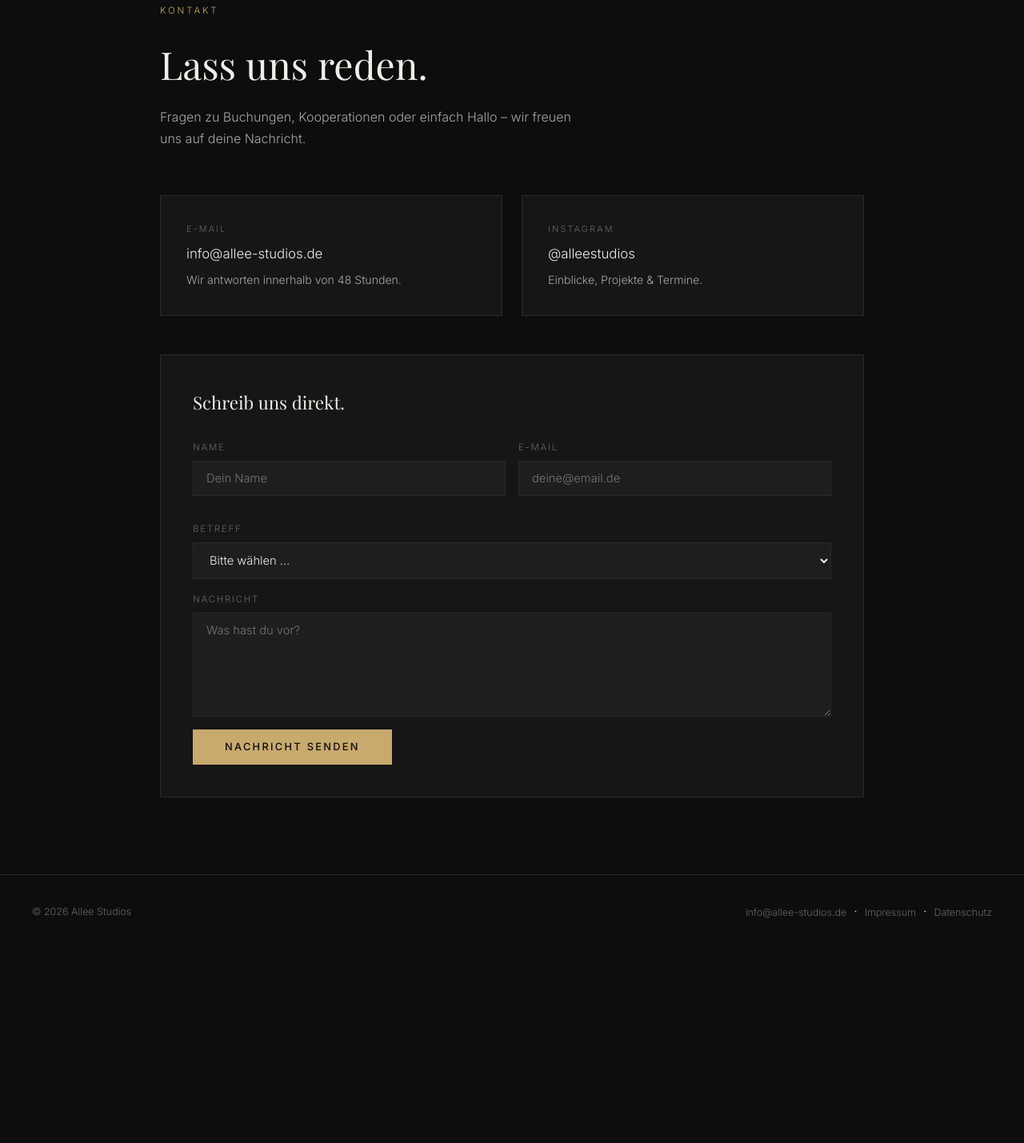
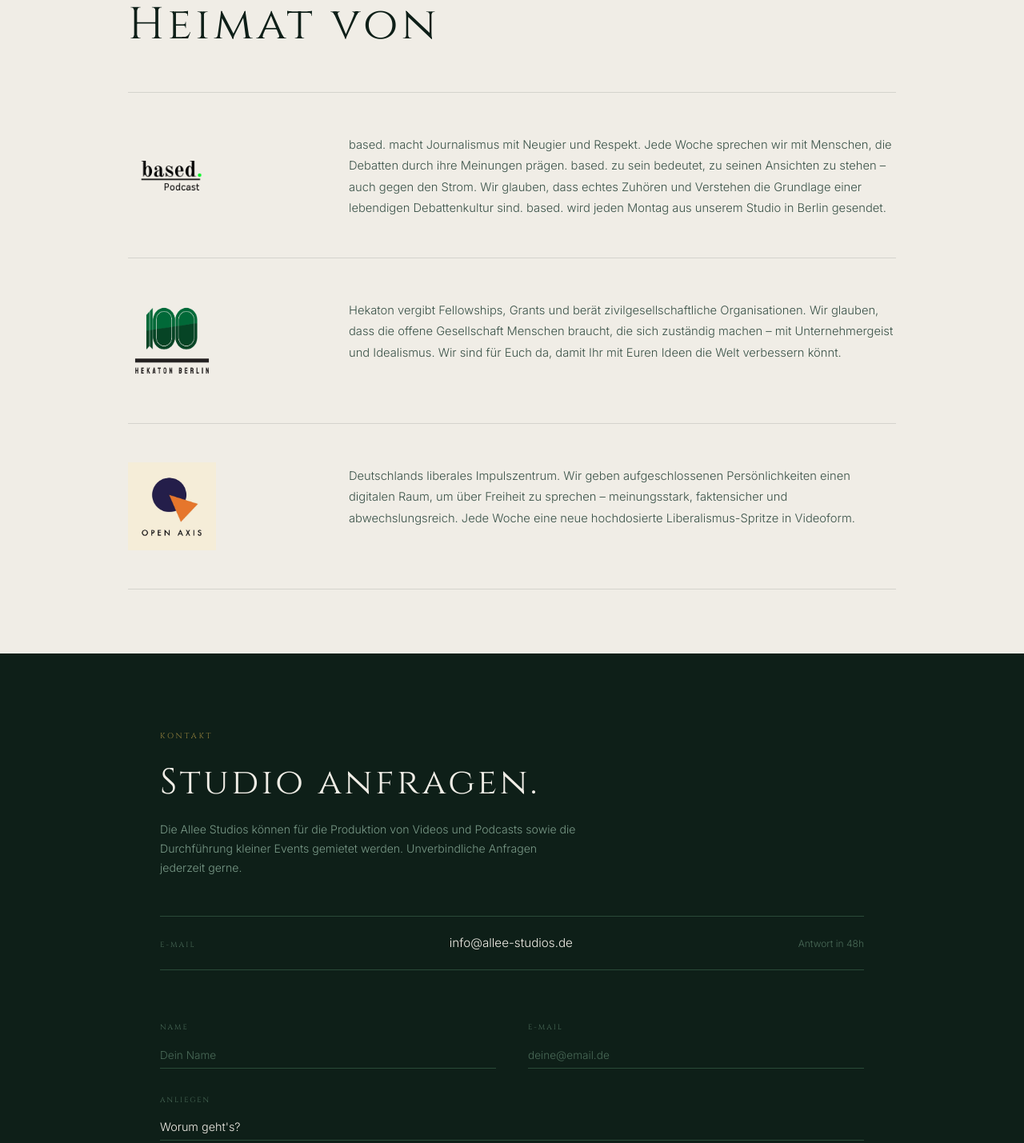
Before and after one commit to heimatderfreiheit/allee-studios-website, a plain HTML site: page Website allee-studios/index.html in a window 1280 px wide. Shown: the part 893-2322 px from the top of the page at 80% size. Before the commit the page ends 2078 px from the top, so only its background shows below. Drawn offline with nearby package versions, Linux system fonts and the light colour scheme; a web font is replaced by a local one.

Commit message:
Add files via upload

```diff
--- a/Website allee-studios/index.html
+++ b/Website allee-studios/index.html
@@ -4,32 +4,31 @@
   <meta charset="UTF-8" />
   <meta name="viewport" content="width=device-width, initial-scale=1.0" />
   <title>Allee Studios – Produktionen für die Freiheit</title>
-  <meta name="description" content="Allee Studios – Produktionen für die Freiheit. Kreativer Raum für Musik, Film, Kunst und Veranstaltungen." />
+  <meta name="description" content="Allee Studios Berlin – Studio und Location für die Produktion von Videos, Podcasts und kleinen Events. Kollwitzkiez, Berlin." />
   <link rel="preconnect" href="https://fonts.googleapis.com" />
-  <link href="https://fonts.googleapis.com/css2?family=Playfair+Display:ital,wght@0,400;0,700;1,400&family=Inter:wght@300;400;500&display=swap" rel="stylesheet" />
+  <link href="https://fonts.googleapis.com/css2?family=Cinzel:wght@400;600&family=Inter:wght@300;400&display=swap" rel="stylesheet" />
   <style>
     *, *::before, *::after { box-sizing: border-box; margin: 0; padding: 0; }
 
     :root {
-      --black:   #0d0d0d;
-      --dark:    #161616;
-      --mid:     #1e1e1e;
-      --border:  #2a2a2a;
-      --muted:   #666;
-      --light:   #a8a8a8;
-      --white:   #f0ede8;
-      --accent:  #c8a96e;   /* warmes Gold – wird nach Logo-Upload angepasst */
+      --green:   #0e1f18;
+      --dark:    #132a20;
+      --mid:     #1a3829;
+      --border:  #2a4a38;
+      --muted:   #4a6a58;
+      --light:   #7a9a88;
+      --cream:   #f0ede6;
+      --gold:    #c9a84c;
     }
 
     html { scroll-behavior: smooth; }
 
     body {
-      background: var(--black);
-      color: var(--white);
+      background: var(--green);
+      color: var(--cream);
       font-family: 'Inter', sans-serif;
       font-weight: 300;
       line-height: 1.7;
-      min-height: 100vh;
     }
 
     /* ── HEADER ── */
@@ -37,279 +36,313 @@
       position: fixed;
       top: 0; left: 0; right: 0;
       z-index: 100;
-      padding: 1.5rem 2.5rem;
+      padding: 1.25rem 2.5rem;
       display: flex;
       align-items: center;
       justify-content: space-between;
-      background: linear-gradient(to bottom, rgba(13,13,13,0.95) 0%, transparent 100%);
+      background: linear-gradient(to bottom, rgba(14,31,24,0.92), transparent);
     }
 
-    .logo {
-      display: flex;
-      align-items: center;
-      gap: 0.75rem;
+    .header-wordmark {
+      font-family: 'Cinzel', serif;
+      font-size: 0.8rem;
+      letter-spacing: 0.32em;
+      text-transform: uppercase;
+      color: var(--cream);
       text-decoration: none;
+      opacity: 0.85;
     }
 
-    .logo img {
-      height: 42px;
-      width: auto;
-    }
-
-    .logo-text {
-      font-family: 'Playfair Display', serif;
-      font-size: 1.15rem;
-      letter-spacing: 0.08em;
-      color: var(--white);
-    }
-
+    nav { display: flex; gap: 2rem; }
     nav a {
-      color: var(--light);
+      font-family: 'Cinzel', serif;
+      font-size: 0.62rem;
+      letter-spacing: 0.22em;
+      text-transform: uppercase;
+      color: rgba(240,237,230,0.5);
       text-decoration: none;
-      font-size: 0.85rem;
-      letter-spacing: 0.12em;
-      text-transform: uppercase;
-      margin-left: 2rem;
       transition: color 0.3s;
     }
-
-    nav a:hover { color: var(--accent); }
+    nav a:hover { color: var(--gold); }
 
     /* ── HERO ── */
     .hero {
-      min-height: 100vh;
+      position: relative;
+      height: 100vh;
+      min-height: 600px;
       display: flex;
-      flex-direction: column;
-      justify-content: flex-end;
-      padding: 0 2.5rem 5rem;
-      position: relative;
+      align-items: flex-end;
       overflow: hidden;
     }
 
     .hero-bg {
       position: absolute;
       inset: 0;
-      background:
-        radial-gradient(ellipse 80% 60% at 70% 40%, rgba(200,169,110,0.08) 0%, transparent 60%),
-        linear-gradient(180deg, var(--black) 0%, var(--dark) 100%);
+      background-image: url('assets/studio.jpg');
+      background-size: cover;
+      background-position: center 20%;
+      background-attachment: fixed;
     }
 
-    .hero-line {
-      position: absolute;
-      bottom: 0; left: 2.5rem;
-      width: 1px;
-      height: 120px;
-      background: linear-gradient(to bottom, var(--accent), transparent);
+    /* iOS: kein fixed background-attachment Support */
+    @supports (-webkit-touch-callout: none) {
+      .hero-bg { background-attachment: scroll; }
     }
 
-    .hero-content { position: relative; max-width: 720px; }
-
-    .hero-tag {
-      font-size: 0.72rem;
-      letter-spacing: 0.25em;
-      text-transform: uppercase;
-      color: var(--accent);
-      margin-bottom: 1.5rem;
-      display: block;
+    .hero-overlay {
+      position: absolute;
+      inset: 0;
+      background: linear-gradient(
+        175deg,
+        rgba(14,31,24,0.05) 0%,
+        rgba(14,31,24,0.3)  45%,
+        rgba(14,31,24,0.95) 100%
+      );
     }
 
-    h1 {
-      font-family: 'Playfair Display', serif;
-      font-size: clamp(2.8rem, 6vw, 5.5rem);
-      line-height: 1.1;
+    .hero-content {
+      position: relative;
+      z-index: 2;
+      width: 100%;
+      padding: 0 2.5rem 5rem;
+    }
+
+    .hero-headline {
+      font-family: 'Cinzel', serif;
+      font-size: clamp(3rem, 8.5vw, 9rem);
       font-weight: 400;
-      color: var(--white);
+      letter-spacing: 0.02em;
+      line-height: 0.95;
+      color: var(--cream);
       margin-bottom: 1.5rem;
     }
-
-    h1 em {
+    .hero-headline em {
       font-style: italic;
-      color: var(--accent);
+      color: var(--gold);
     }
 
-    .hero-sub {
-      font-size: 1rem;
-      color: var(--light);
-      max-width: 480px;
-      margin-bottom: 2.5rem;
+    .hero-meta {
+      display: flex;
+      align-items: center;
+      gap: 2rem;
+      flex-wrap: wrap;
+    }
+
+    .hero-descriptor {
+      font-family: 'Cinzel', serif;
+      font-size: 0.85rem;
+      letter-spacing: 0.22em;
+      text-transform: uppercase;
+      color: rgba(240,237,230,0.55);
     }
 
     .btn {
       display: inline-block;
-      padding: 0.85rem 2rem;
-      border: 1px solid var(--accent);
-      color: var(--accent);
+      padding: 0.85rem 2.2rem;
+      border: 1px solid rgba(201,168,76,0.6);
+      color: var(--gold);
       text-decoration: none;
-      font-size: 0.8rem;
-      letter-spacing: 0.18em;
+      font-family: 'Cinzel', serif;
+      font-size: 0.85rem;
+      letter-spacing: 0.2em;
       text-transform: uppercase;
       transition: all 0.3s;
+      white-space: nowrap;
+    }
+    .btn:hover {
+      background: var(--gold);
+      color: var(--green);
+      border-color: var(--gold);
     }
 
-    .btn:hover {
-      background: var(--accent);
-      color: var(--black);
+    /* ── HEIMAT VON ── */
+    #projekte {
+      background: var(--cream);
+      padding: 6rem 2.5rem 5rem;
     }
 
-    /* ── DIVIDER ── */
-    .divider {
-      border: none;
-      border-top: 1px solid var(--border);
-      margin: 0 2.5rem;
-    }
-
-    /* ── KONTAKT (Hauptbereich) ── */
-    #kontakt {
-      padding: 6rem 2.5rem;
+    #projekte .inner {
       max-width: 960px;
       margin: 0 auto;
     }
 
-    .section-label {
-      font-size: 0.72rem;
-      letter-spacing: 0.25em;
-      text-transform: uppercase;
-      color: var(--accent);
-      margin-bottom: 1rem;
+    .projekte-heading {
+      font-family: 'Cinzel', serif;
+      font-size: clamp(2rem, 5vw, 3.5rem);
+      font-weight: 400;
+      letter-spacing: 0.08em;
+      color: var(--green);
+      margin-bottom: 3.5rem;
+      line-height: 1;
+    }
+
+    .projekt-list {
+      display: flex;
+      flex-direction: column;
+      border-top: 1px solid rgba(14,31,24,0.12);
+    }
+
+    .projekt {
+      display: grid;
+      grid-template-columns: 220px 1fr;
+      gap: 3.5rem;
+      padding: 3rem 0;
+      border-bottom: 1px solid rgba(14,31,24,0.12);
+      align-items: start;
+    }
+
+    .projekt-logo {
+      width: 200px;
+      height: 110px;
+      object-fit: contain;
+      object-position: left center;
       display: block;
     }
 
-    #kontakt h2 {
-      font-family: 'Playfair Display', serif;
-      font-size: clamp(2rem, 4vw, 3rem);
-      font-weight: 400;
-      margin-bottom: 0.75rem;
-      color: var(--white);
+    .projekt-text {
+      color: #3a5248;
+      font-size: 0.92rem;
+      line-height: 1.8;
+      padding-top: 0.25rem;
     }
 
-    #kontakt .intro {
-      color: var(--light);
-      font-size: 1rem;
-      max-width: 520px;
-      margin-bottom: 3.5rem;
+    /* ── KONTAKT ── */
+    #kontakt {
+      padding: 6rem 2.5rem 5rem;
+      max-width: 960px;
+      margin: 0 auto;
     }
 
-    .kontakt-grid {
+    .kontakt-heading {
+      font-family: 'Cinzel', serif;
+      font-size: clamp(1.8rem, 4vw, 2.8rem);
+      font-weight: 400;
+      letter-spacing: 0.08em;
+      color: var(--cream);
+      margin-bottom: 0.5rem;
+    }
+
+    .kontakt-tag {
+      font-family: 'Cinzel', serif;
+      font-size: 0.6rem;
+      letter-spacing: 0.3em;
+      text-transform: uppercase;
+      color: var(--gold);
+      opacity: 0.75;
+      display: block;
+      margin-bottom: 0.75rem;
+    }
+
+    .kontakt-meta {
+      color: var(--light);
+      font-size: 0.88rem;
+      max-width: 520px;
+      margin-bottom: 3rem;
+      line-height: 1.7;
+    }
+
+    .kontakt-list {
+      border-top: 1px solid var(--border);
+      margin-bottom: 4rem;
+    }
+
+    .kontakt-item {
+      display: flex;
+      align-items: baseline;
+      justify-content: space-between;
+      padding: 1.25rem 0;
+      border-bottom: 1px solid var(--border);
+      gap: 1rem;
+      flex-wrap: wrap;
+    }
+
+    .kontakt-item-label {
+      font-family: 'Cinzel', serif;
+      font-size: 0.58rem;
+      letter-spacing: 0.22em;
+      text-transform: uppercase;
+      color: var(--muted);
+      min-width: 80px;
+    }
+
+    .kontakt-item a {
+      color: var(--cream);
+      text-decoration: none;
+      font-size: 0.95rem;
+      transition: color 0.3s;
+    }
+    .kontakt-item a:hover { color: var(--gold); }
+
+    .kontakt-item-note {
+      color: var(--muted);
+      font-size: 0.75rem;
+    }
+
+    /* Formular */
+    .form-grid {
       display: grid;
       grid-template-columns: 1fr 1fr;
-      gap: 1.5rem;
+      gap: 0 2.5rem;
     }
 
-    @media (max-width: 640px) {
-      .kontakt-grid { grid-template-columns: 1fr; }
+    .field {
+      display: flex;
+      flex-direction: column;
+      margin-bottom: 2rem;
     }
 
-    .kontakt-card {
-      background: var(--dark);
-      border: 1px solid var(--border);
-      padding: 2rem;
-      transition: border-color 0.3s;
+    .field label {
+      font-family: 'Cinzel', serif;
+      font-size: 0.57rem;
+      letter-spacing: 0.22em;
+      text-transform: uppercase;
+      color: var(--muted);
+      margin-bottom: 0.6rem;
     }
 
-    .kontakt-card:hover { border-color: var(--accent); }
-
-    .kontakt-card .card-label {
-      font-size: 0.68rem;
-      letter-spacing: 0.2em;
-      text-transform: uppercase;
-      color: var(--muted);
-      margin-bottom: 0.5rem;
-      display: block;
-    }
-
-    .kontakt-card a {
-      color: var(--white);
-      text-decoration: none;
-      font-size: 1.05rem;
-      transition: color 0.3s;
-    }
-
-    .kontakt-card a:hover { color: var(--accent); }
-
-    .kontakt-card p {
-      color: var(--light);
-      font-size: 0.88rem;
-      margin-top: 0.4rem;
-    }
-
-    /* Kontaktformular */
-    .kontakt-form {
-      margin-top: 3rem;
-      background: var(--dark);
-      border: 1px solid var(--border);
-      padding: 2.5rem;
-    }
-
-    .kontakt-form h3 {
-      font-family: 'Playfair Display', serif;
-      font-weight: 400;
-      font-size: 1.4rem;
-      margin-bottom: 1.75rem;
-      color: var(--white);
-    }
-
-    .form-row {
-      display: grid;
-      grid-template-columns: 1fr 1fr;
-      gap: 1rem;
-      margin-bottom: 1rem;
-    }
-
-    @media (max-width: 640px) {
-      .form-row { grid-template-columns: 1fr; }
-    }
-
-    .form-group { display: flex; flex-direction: column; margin-bottom: 1rem; }
-    .form-group label {
-      font-size: 0.72rem;
-      letter-spacing: 0.15em;
-      text-transform: uppercase;
-      color: var(--muted);
-      margin-bottom: 0.4rem;
-    }
-
-    .form-group input,
-    .form-group textarea,
-    .form-group select {
-      background: var(--mid);
-      border: 1px solid var(--border);
-      color: var(--white);
-      padding: 0.75rem 1rem;
+    .field input,
+    .field textarea,
+    .field select {
+      background: transparent;
+      border: none;
+      border-bottom: 1px solid var(--border);
+      color: var(--cream);
+      padding: 0.5rem 0;
       font-family: 'Inter', sans-serif;
-      font-size: 0.92rem;
+      font-size: 0.9rem;
       font-weight: 300;
       outline: none;
       transition: border-color 0.3s;
+      -webkit-appearance: none;
+      border-radius: 0;
     }
-
-    .form-group input:focus,
-    .form-group textarea:focus,
-    .form-group select:focus { border-color: var(--accent); }
-
-    .form-group textarea { resize: vertical; min-height: 130px; }
-
-    .form-group select option { background: var(--mid); }
+    .field input:focus,
+    .field textarea:focus,
+    .field select:focus { border-bottom-color: var(--gold); }
+    .field input::placeholder,
+    .field textarea::placeholder { color: var(--muted); font-size: 0.85rem; }
+    .field textarea { resize: none; min-height: 110px; padding-top: 0.4rem; }
+    .field select option { background: var(--dark); }
+    .full { grid-column: 1 / -1; }
 
     .btn-send {
-      background: var(--accent);
-      color: var(--black);
-      border: none;
-      padding: 0.9rem 2.5rem;
-      font-family: 'Inter', sans-serif;
-      font-size: 0.8rem;
-      letter-spacing: 0.18em;
+      background: transparent;
+      border: 1px solid var(--gold);
+      color: var(--gold);
+      padding: 0.8rem 2.2rem;
+      font-family: 'Cinzel', serif;
+      font-size: 0.65rem;
+      letter-spacing: 0.22em;
       text-transform: uppercase;
       cursor: pointer;
-      font-weight: 500;
-      transition: opacity 0.3s;
+      transition: all 0.3s;
     }
-
-    .btn-send:hover { opacity: 0.85; }
+    .btn-send:hover { background: var(--gold); color: var(--green); }
 
     /* ── FOOTER ── */
     footer {
       border-top: 1px solid var(--border);
-      padding: 2rem 2.5rem;
+      padding: 1.75rem 2.5rem;
       display: flex;
       align-items: center;
       justify-content: space-between;
@@ -317,28 +350,62 @@
       gap: 1rem;
     }
 
-    footer p {
-      font-size: 0.78rem;
+    footer span {
+      font-family: 'Cinzel', serif;
+      font-size: 0.62rem;
+      letter-spacing: 0.22em;
       color: var(--muted);
     }
 
-    footer a {
-      font-size: 0.78rem;
+    .footer-links { display: flex; gap: 2rem; }
+    .footer-links a {
+      font-family: 'Cinzel', serif;
+      font-size: 0.58rem;
+      letter-spacing: 0.18em;
+      text-transform: uppercase;
       color: var(--muted);
       text-decoration: none;
       transition: color 0.3s;
     }
+    .footer-links a:hover { color: var(--gold); }
 
-    footer a:hover { color: var(--accent); }
+    /* ── MOBILE & TABLET ── */
+    @media (max-width: 900px) {
+      .projekt {
+        grid-template-columns: 180px 1fr;
+        gap: 2rem;
+      }
+      .projekt-logo { width: 160px; height: 90px; }
+    }
 
-    /* ── RESPONSIVE NAV ── */
-    @media (max-width: 600px) {
-      header { padding: 1.25rem 1.25rem; }
-      .hero { padding: 0 1.25rem 4rem; }
-      #kontakt { padding: 4rem 1.25rem; }
+    @media (max-width: 640px) {
+      header { padding: 1rem 1.25rem; }
+      nav { gap: 1.25rem; }
+
+      .hero-content { padding: 0 1.25rem 3.5rem; }
+      .hero-headline { font-size: clamp(2.8rem, 12vw, 4.5rem); line-height: 1.0; }
+      .hero-meta { gap: 1.25rem; }
+
+      #projekte { padding: 4rem 1.25rem 3.5rem; }
+      .projekte-heading { font-size: clamp(1.8rem, 8vw, 2.5rem); margin-bottom: 2.5rem; }
+      .projekt {
+        grid-template-columns: 1fr;
+        gap: 1.5rem;
+        padding: 2rem 0;
+      }
+      .projekt-logo { width: 140px; height: 80px; }
+
+      #kontakt { padding: 4rem 1.25rem 3.5rem; }
+      .form-grid { grid-template-columns: 1fr; gap: 0; }
+      .full { grid-column: 1; }
+
       footer { padding: 1.5rem 1.25rem; }
-      .divider { margin: 0 1.25rem; }
-      nav { display: none; }
+      .footer-links { gap: 1.25rem; }
+    }
+
+    @media (max-width: 380px) {
+      .hero-headline { font-size: 2.5rem; }
+      nav a { font-size: 0.58rem; letter-spacing: 0.15em; }
     }
   </style>
 </head>
@@ -346,11 +413,9 @@
 
   <!-- HEADER -->
   <header>
-    <a class="logo" href="#">
-      <!-- Logo: nach Upload ersetzen -->
-      <span class="logo-text">Allee Studios</span>
-    </a>
+    <a href="#" class="header-wordmark">Allee Studios</a>
     <nav>
+      <a href="#projekte">Projekte</a>
       <a href="#kontakt">Kontakt</a>
     </nav>
   </header>
@@ -358,83 +423,105 @@
   <!-- HERO -->
   <section class="hero">
     <div class="hero-bg"></div>
-    <div class="hero-line"></div>
+    <div class="hero-overlay"></div>
     <div class="hero-content">
-      <span class="hero-tag">Hamburg · Studio & Location</span>
-      <h1>Produktionen<br>für die <em>Freiheit.</em></h1>
-      <p class="hero-sub">Raum für Musik, Film, Kunst und lebendige Veranstaltungen – im Herzen der Allee.</p>
-      <a class="btn" href="#kontakt">Kontakt aufnehmen</a>
+      <h1 class="hero-headline">
+        Produktionen<br>für die <em>Freiheit.</em>
+      </h1>
+      <div class="hero-meta">
+        <span class="hero-descriptor">Studio &amp; Location · Kollwitzkiez, Berlin</span>
+        <a class="btn" href="#kontakt">Anfragen</a>
+      </div>
     </div>
   </section>
 
-  <hr class="divider" />
+  <!-- HEIMAT VON -->
+  <section id="projekte">
+    <div class="inner">
+      <h2 class="projekte-heading">Heimat von</h2>
+
+      <div class="projekt-list">
+
+        <div class="projekt">
+          <img src="assets/Based. - 2.png" alt="based. Podcast" class="projekt-logo" />
+          <p class="projekt-text">
+            based. macht Journalismus mit Neugier und Respekt. Jede Woche sprechen wir mit Menschen, die Debatten durch ihre Meinungen prägen. based. zu sein bedeutet, zu seinen Ansichten zu stehen – auch gegen den Strom. Wir glauben, dass echtes Zuhören und Verstehen die Grundlage einer lebendigen Debattenkultur sind. based. wird jeden Montag aus unserem Studio in Berlin gesendet.
+          </p>
+        </div>
+
+        <div class="projekt">
+          <img src="assets/Hekaton-Logo-CMYK-300dpi.png" alt="Hekaton Berlin" class="projekt-logo" />
+          <p class="projekt-text">
+            Hekaton vergibt Fellowships, Grants und berät zivilgesellschaftliche Organisationen. Wir glauben, dass die offene Gesellschaft Menschen braucht, die sich zuständig machen – mit Unternehmergeist und Idealismus. Wir sind für Euch da, damit Ihr mit Euren Ideen die Welt verbessern könnt.
+          </p>
+        </div>
+
+        <div class="projekt">
+          <img src="assets/OA Logo.jpg" alt="Open Axis" class="projekt-logo" />
+          <p class="projekt-text">
+            Deutschlands liberales Impulszentrum. Wir geben aufgeschlossenen Persönlichkeiten einen digitalen Raum, um über Freiheit zu sprechen – meinungsstark, faktensicher und abwechslungsreich. Jede Woche eine neue hochdosierte Liberalismus-Spritze in Videoform.
+          </p>
+        </div>
+
+      </div>
+    </div>
+  </section>
 
   <!-- KONTAKT -->
   <section id="kontakt">
-    <span class="section-label">Kontakt</span>
-    <h2>Lass uns reden.</h2>
-    <p class="intro">Fragen zu Buchungen, Kooperationen oder einfach Hallo – wir freuen uns auf deine Nachricht.</p>
+    <span class="kontakt-tag">Kontakt</span>
+    <h2 class="kontakt-heading">Studio anfragen.</h2>
+    <p class="kontakt-meta">
+      Die Allee Studios können für die Produktion von Videos und Podcasts sowie die Durchführung kleiner Events gemietet werden. Unverbindliche Anfragen jederzeit gerne.
+    </p>
 
-    <div class="kontakt-grid">
-      <div class="kontakt-card">
-        <span class="card-label">E-Mail</span>
+    <div class="kontakt-list">
+      <div class="kontakt-item">
+        <span class="kontakt-item-label">E-Mail</span>
         <a href="mailto:info@allee-studios.de">info@allee-studios.de</a>
-        <p>Wir antworten innerhalb von 48 Stunden.</p>
-      </div>
-      <div class="kontakt-card">
-        <span class="card-label">Instagram</span>
-        <a href="https://instagram.com/alleestudios" target="_blank" rel="noopener">@alleestudios</a>
-        <p>Einblicke, Projekte & Termine.</p>
+        <span class="kontakt-item-note">Antwort in 48h</span>
       </div>
     </div>
 
-    <!-- Kontaktformular -->
-    <div class="kontakt-form">
-      <h3>Schreib uns direkt.</h3>
     <form name="kontakt" method="POST" data-netlify="true" netlify-honeypot="bot-field">
       <input type="hidden" name="form-name" value="kontakt" />
       <p style="display:none"><label>Nicht ausfüllen: <input name="bot-field" /></label></p>
 
-        <div class="form-row">
-          <div class="form-group">
+      <div class="form-grid">
+        <div class="field">
           <label for="name">Name</label>
           <input type="text" id="name" name="name" placeholder="Dein Name" required />
         </div>
-          <div class="form-group">
+        <div class="field">
           <label for="email">E-Mail</label>
           <input type="email" id="email" name="email" placeholder="deine@email.de" required />
         </div>
-        </div>
-
-        <div class="form-group">
-          <label for="betreff">Betreff</label>
+        <div class="field full">
+          <label for="betreff">Anliegen</label>
           <select id="betreff" name="betreff">
-            <option value="">Bitte wählen …</option>
-            <option value="buchung">Raumbuchung / Location</option>
-            <option value="produktion">Produktion / Projekt</option>
+            <option value="">Worum geht's?</option>
+            <option value="video">Video / Podcast Produktion</option>
+            <option value="event">Event / Veranstaltung</option>
             <option value="kooperation">Kooperation</option>
             <option value="sonstiges">Sonstiges</option>
           </select>
         </div>
-
-        <div class="form-group">
+        <div class="field full">
           <label for="nachricht">Nachricht</label>
           <textarea id="nachricht" name="nachricht" placeholder="Was hast du vor?" required></textarea>
         </div>
+      </div>
 
-        <button type="submit" class="btn-send">Nachricht senden</button>
+      <button type="submit" class="btn-send">Absenden</button>
     </form>
-    </div>
   </section>
 
   <!-- FOOTER -->
   <footer>
-    <p>© 2026 Allee Studios</p>
-    <div>
+    <span>© 2026 Allee Studios</span>
+    <div class="footer-links">
       <a href="mailto:info@allee-studios.de">info@allee-studios.de</a>
-      &nbsp;·&nbsp;
       <a href="#">Impressum</a>
-      &nbsp;·&nbsp;
       <a href="#">Datenschutz</a>
     </div>
   </footer>
```
Also changed, not shown: Website allee-studios/assets/Based. - 2.png (added), Website allee-studios/assets/Hekaton-Logo-CMYK-300dpi.png (added), Website allee-studios/assets/OA Logo.jpg (added), Website allee-studios/assets/based_logo.png (added), Website allee-studios/assets/entwurf.jpeg (added), Website allee-studios/assets/hekaton_logo.png (added), Website allee-studios/assets/logo.png (added), Website allee-studios/assets/openaxis_logo.png (added), Website allee-studios/assets/studio.jpg (added), 1 other file. Lines whose indentation alone changed are shown as unchanged.
